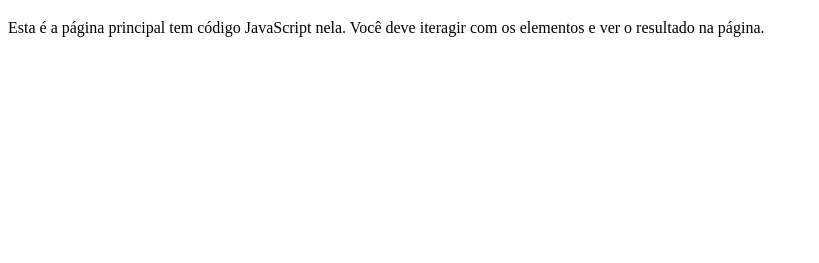
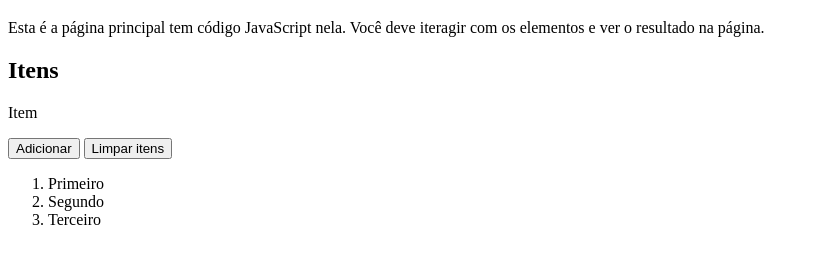
Before and after one commit to ufjf-dcc202/ufjf-dcc202-2023-3-a-atv11-luizacaldeira, a plain HTML site: page index.html in a window 1280 px wide. Shown: the part 61-324 px from the top of the page, without its empty margins (0-819 px from the left). Drawn offline with Linux system fonts and the light colour scheme; a script that the page names is missing.

Commit message:
Adicionando button e listas na main

```diff
--- a/index.html
+++ b/index.html
@@ -8,8 +8,19 @@
 </head>
 <body>
    <main>
-    <h1>DCC202 - Atividade 11: Luiza Caldeira</h1>
-    <p>Esta é a página principal tem código JavaScript nela. Você deve iteragir com os elementos e ver o resultado na página.</p>
-   </main>
+        <h1>DCC202 - Atividade 11: Luiza Caldeira</h1>
+        <p>Esta é a página principal tem código JavaScript nela. Você deve iteragir com os elementos e ver o resultado na página.</p>
+        <section>
+            <h2>Itens</h2>
+            <p id="entrada">Item</p>
+            <button id="adicionar">Adicionar</button>
+            <button id="limpar"> Limpar itens</button>
+            <ol id="saida">
+                <li>Primeiro</li>
+                <li>Segundo</li>
+                <li>Terceiro</li>
+            </ol>
+        </section>
+    </main>
 </body>
 </html>
```
